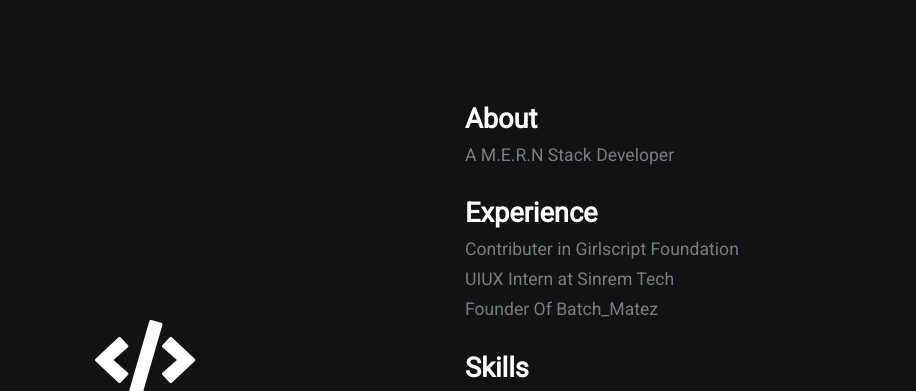
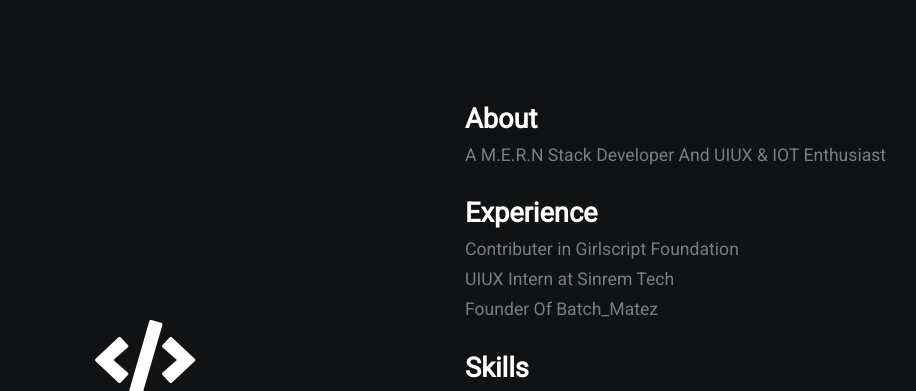
Before and after one commit to Dishank25S/SimplisticPort, a plain HTML site: page index.html in a window 1280 px wide. Shown: the top 391 px of the page, without its empty margins (175-1091 px from the left). Drawn offline with Linux system fonts and the light colour scheme.

Commit message:
Update index.html

```diff
--- a/index.html
+++ b/index.html
@@ -20,7 +20,7 @@
         </div>
         <div class="section-2">
             <h2>About</h2>
-            <p>A M.E.R.N Stack Developer</p>
+            <p>A M.E.R.N Stack Developer And UIUX & IOT Enthusiast</p>
             <h2>Experience</h2>
             <p> Contributer in Girlscript Foundation</p>
             <p> UIUX Intern at Sinrem Tech </p>
```
